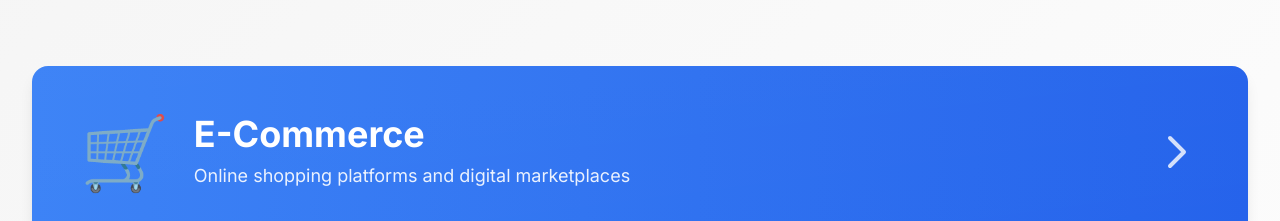
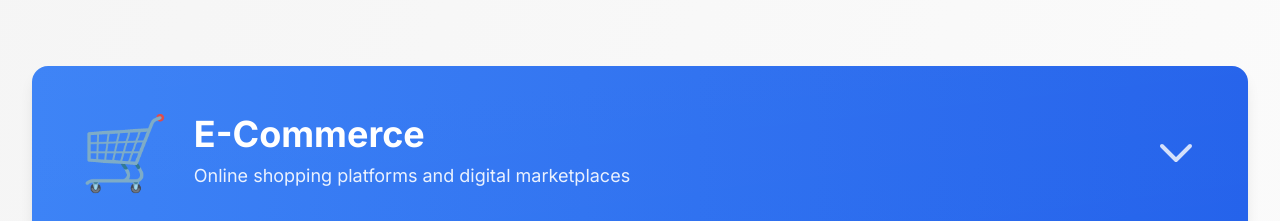
Before and after one commit to Excidium-MP/my-site, a React (Vite) app: page / in a window 1280 px wide. Shown: the part 2202-2423 px from the top of the page. Built offline with nearby package versions, Linux system fonts and the light colour scheme.

Commit message:
Fix media visibility: expand E-Commerce category by default to show images and video

```diff
--- a/src/pages/Projects.tsx
+++ b/src/pages/Projects.tsx
@@ -20,7 +20,7 @@
 }
 
 function Projects() {
-  const [expandedCategory, setExpandedCategory] = useState<number | null>(null)
+  const [expandedCategory, setExpandedCategory] = useState<number | null>(1)
 
   const toggleCategory = (id: number) => {
     setExpandedCategory(expandedCategory === id ? null : id)
```
